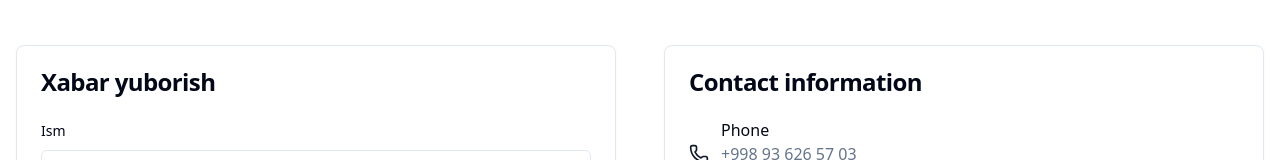
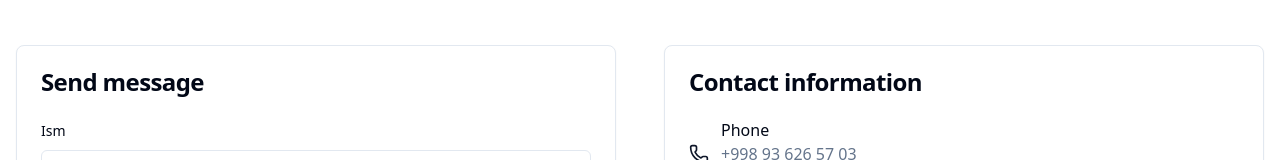
Before and after one commit to Umidjon-developer05/hotel-grand, a Next.js app: page /en/aloqa in a window 1280 px wide. Shown: the part 200-360 px from the top of the page. Built offline with nearby package versions, Linux system fonts and the light colour scheme.

Commit message:
:fix app

```diff
--- a/app/[lang]/aloqa/_components/Aloqaform.tsx
+++ b/app/[lang]/aloqa/_components/Aloqaform.tsx
@@ -46,7 +46,7 @@ export default function Aloqaform({ dictionary }: { dictionary: Dictionary }) {
 				{/* Contact Form */}
 				<Card>
 					<CardHeader>
-						<CardTitle>Xabar yuborish</CardTitle>
+						<CardTitle>Send message</CardTitle>
 					</CardHeader>
 					<CardContent>
 						{isSubmitted ? (
```
